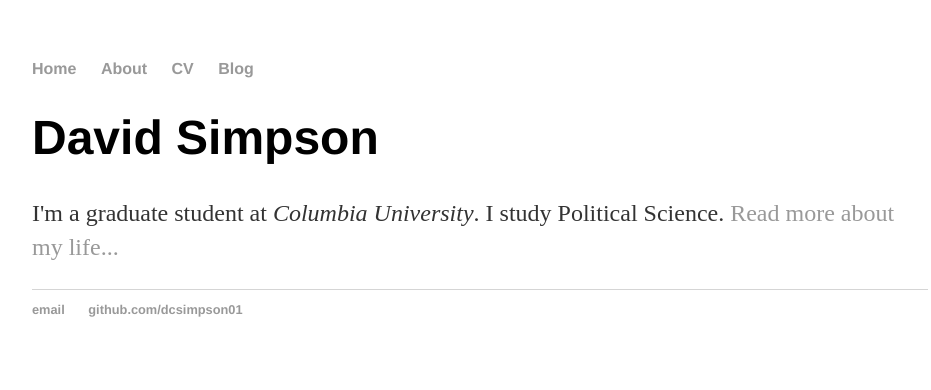
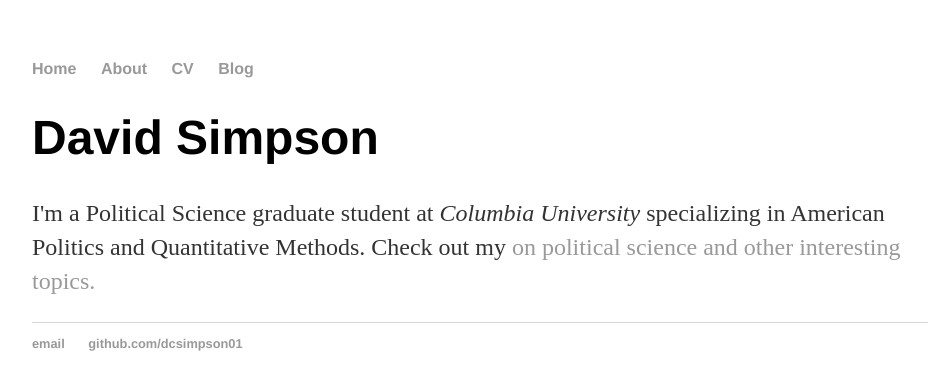
Before and after one commit to dcsimpson01/dcsimpson01.github.io, a Jekyll site: the page built from index.html, in a window 1280 px wide. Shown: the top 390 px of the page, without its empty margins (160-1091 px from the left). Built offline with Jekyll 4.4.1, drawn with Linux system fonts in a browser that asks for light colours.

Commit message:
Update index.html
updated home page

```diff
--- a/index.html
+++ b/index.html
@@ -4,5 +4,5 @@ title: David Simpson
 ---
 <div class="blurb">
 	<h1>David Simpson</h1>
-	<p> I'm a graduate student at <em>Columbia University</em>. I study Political Science. <a href="/about">Read more about my life...</a></p>
+	<p> I'm a Political Science graduate student at <em>Columbia University</em> specializing in American Politics and Quantitative Methods. Check out my <a href="/blog">on political science and other interesting topics.</a></p>
 </div><!-- /.blurb -->
```
